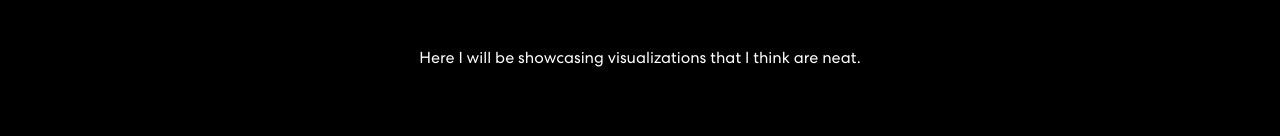
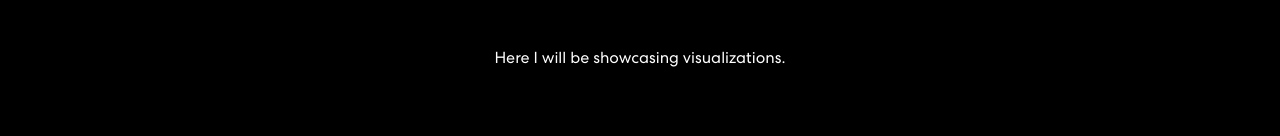
Before and after one commit to Bryan-Tal/react-portfolio, a React (Create React App) app: page / in a window 1280 px wide. Both pictures are taken after a click on the tab "Visualizations". Shown: the part 2450-2586 px from the top of the page. Built offline with nearby package versions, Linux system fonts and the light colour scheme.

Commit message:
change projectUrl for spy analysis

```diff
--- a/src/components/Projects.jsx
+++ b/src/components/Projects.jsx
@@ -33,9 +33,9 @@ export const Projects = () => {
         },
         {
             title: "Visual Analysis of the S&P500 ETF",
-            description: "This is a visual analysis of the SPY stock using d3.js",
+            description: "This is a visual analysis of the SPY stock using HTML, CSS, and d3.js",
             imgUrl: projImg4,
-            projectUrl: ""
+            projectUrl: "https://bryan-tal.github.io/SPY-Visual-Analysis/"
         },
     ];
     return (
@@ -74,7 +74,7 @@ export const Projects = () => {
                                     }
                                 </Row>
                             </Tab.Pane>
-                            <Tab.Pane eventKey="second"> Here I will be showcasing visualizations that I think are neat.</Tab.Pane>
+                            <Tab.Pane eventKey="second"> Here I will be showcasing visualizations.</Tab.Pane>
                         </Tab.Content>
                         </Tab.Container>
 
```
Also changed, not shown: 1 other file (tests, documents, lock files or other folders).
